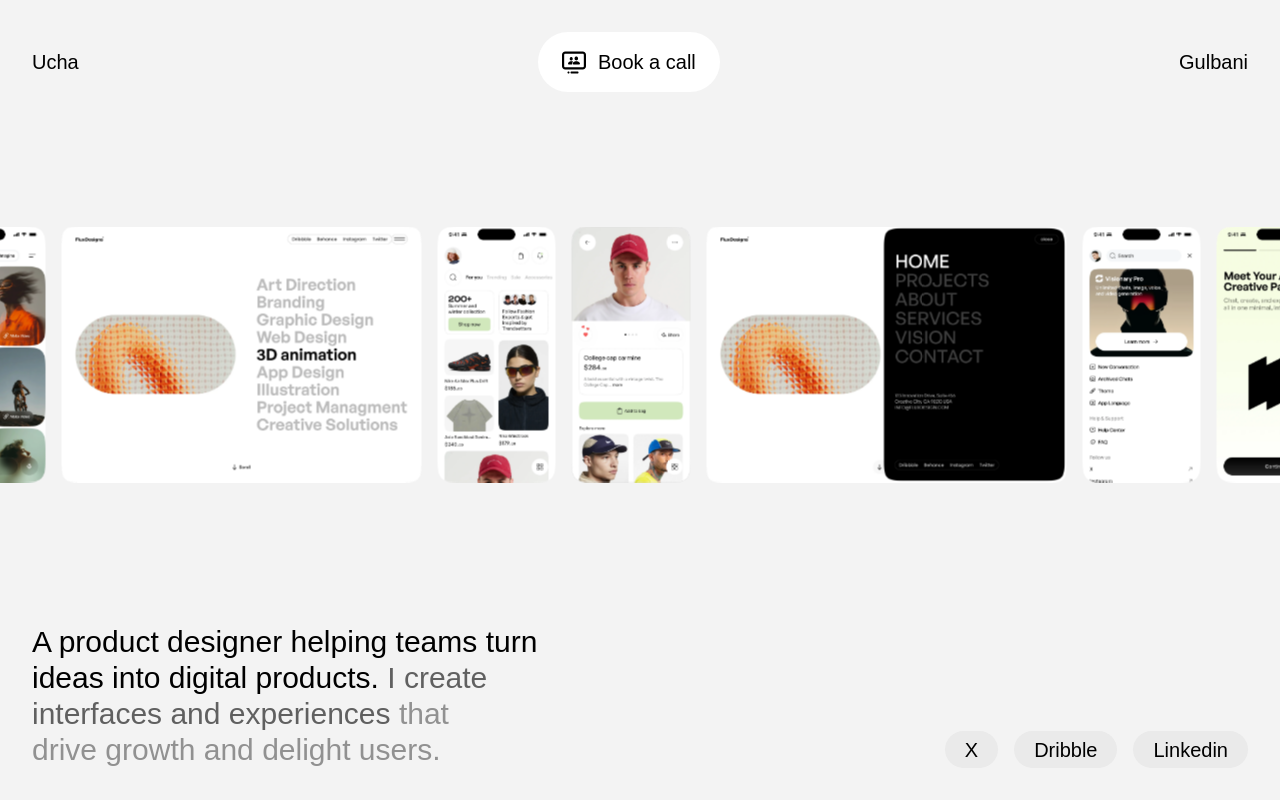
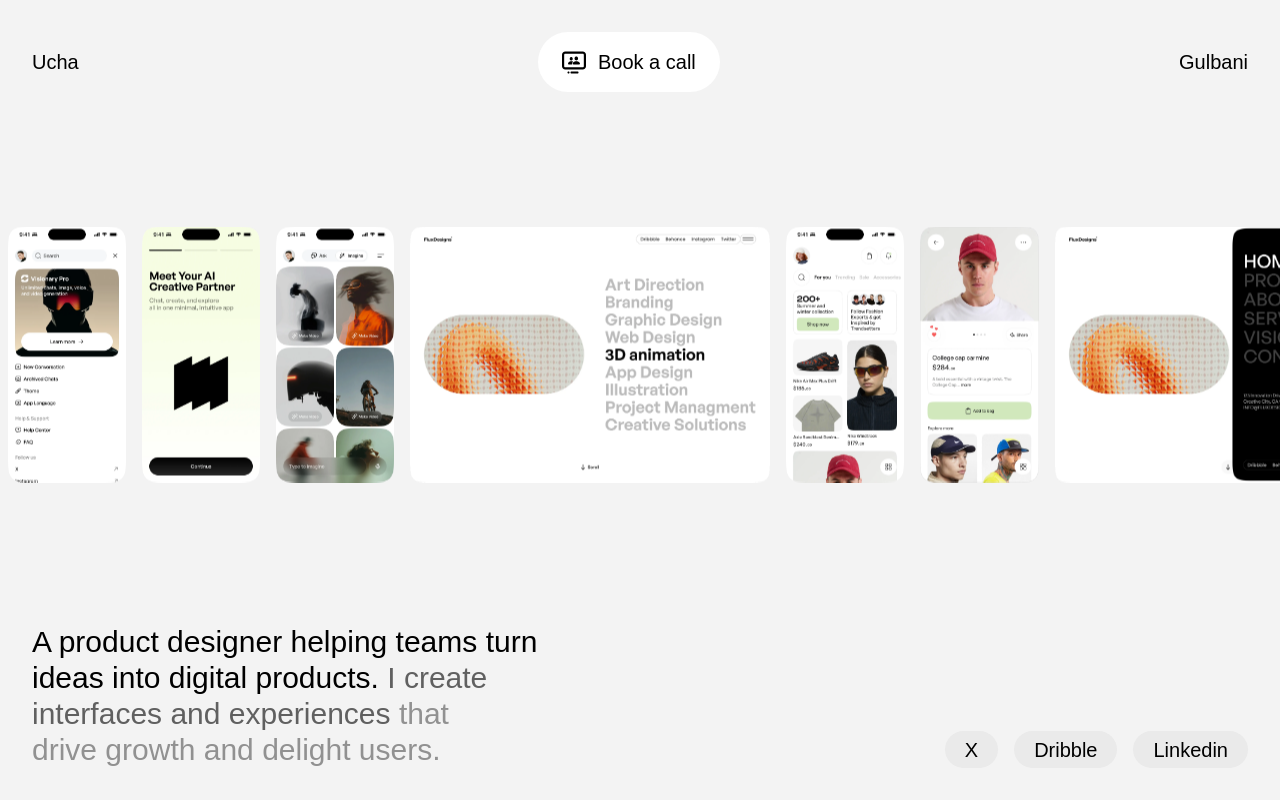
Before and after one commit to GiorgiGabelia/ucha-portfolio, an Angular app: page / in a window 1280 px wide. Built offline with nearby package versions, Linux system fonts and the light colour scheme; a web font is replaced by a local one.

Commit message:
refactor preload

```diff
--- a/src/app/components/carousel/carousel.component.html
+++ b/src/app/components/carousel/carousel.component.html
@@ -1,16 +1,16 @@
-@if(imagesLoaded()) {
+
   <div class="w-full inline-flex flex-nowrap overflow-hidden scroll-container">
-    <div class="scroller-wrapper">
+    <div class="scroller-wrapper" [ngClass]="{'scroller-wrapper--ready': imagesLoaded()}">
       @for (i of [0,1,2,3]; track i) {
       <ul class="flex items-center justify-center md:justify-start [&_li]:mx-2 [&_img]:max-w-none scroller-content"
-        [attr.aria-hidden]="i > 0 ? 'true' : null">
-        @for (image of images; track image.src) {
+        [attr.aria-hidden]="i > 0 ? 'true' : null"
+       >
+        @for (path of imagePaths; track path) {
         <li>
-          <img [src]="image.src" class="h-[256px] hover:h-[385px] transition-all duration-500 ease-in-out" />
+          <img [src]="path" class="h-[256px] hover:h-[385px] transition-all duration-500 ease-in-out" />
         </li>
         }
       </ul>
       }
     </div>
   </div>
-}
--- a/src/app/components/carousel/carousel.component.scss
+++ b/src/app/components/carousel/carousel.component.scss
@@ -29,9 +29,16 @@
 
 .scroller-wrapper {
   display: flex;
-  animation: infinite-scroll 20s linear 0.1s infinite;
-  will-change: transform;
-  transform: translate3d(0, 0, 0);
+
+  &--ready {
+    animation: infinite-scroll 20s linear infinite;
+    will-change: transform;
+    transform: translate3d(0, 0, 0);
+    backface-visibility: hidden;
+    perspective: 1000px;
+    contain: layout paint;
+    isolation: isolate;
+  }
 }
 
 @keyframes infinite-scroll {
--- a/src/app/components/carousel/carousel.component.ts
+++ b/src/app/components/carousel/carousel.component.ts
@@ -1,25 +1,35 @@
+import { NgClass } from '@angular/common';
 import { Component, signal } from '@angular/core';
 @Component({
   selector: 'app-carousel',
-  imports: [],
+  imports: [NgClass],
   templateUrl: './carousel.component.html',
   styleUrl: './carousel.component.scss',
 })
 export class CarouselComponent {
   readonly imagePaths = Array.from({ length: 7 }, (_, i) => `assets/${i + 1}.webp`);
-  readonly images: HTMLImageElement[]  = [];
   readonly imagesLoaded = signal(false);
 
   ngOnInit() {
-    this.pload(this.imagePaths);
+    this.preloadImages()
   }
 
-  pload(args: string[]): void {
-    for (var i = 0; i < args.length; i++) {
-      this.images[i] = new Image();
-      this.images[i].src = args[i];
-      console.log('loaded: ' + args[i]);
-    }
+  async preloadImages(): Promise<void> {
+    const imagePromises = this.imagePaths.map(path => {
+      return new Promise<void>(resolve => {
+        const img = new Image();
+        img.src = path;
+
+        if (img.decode) {
+          img.decode().then(() => resolve()).catch(() => resolve());
+        } else {
+          img.onload = () => resolve();
+          img.onerror = () => resolve();
+        }
+      });
+    });
+
+    await Promise.all(imagePromises);
 
     this.imagesLoaded.set(true);
   }
```
